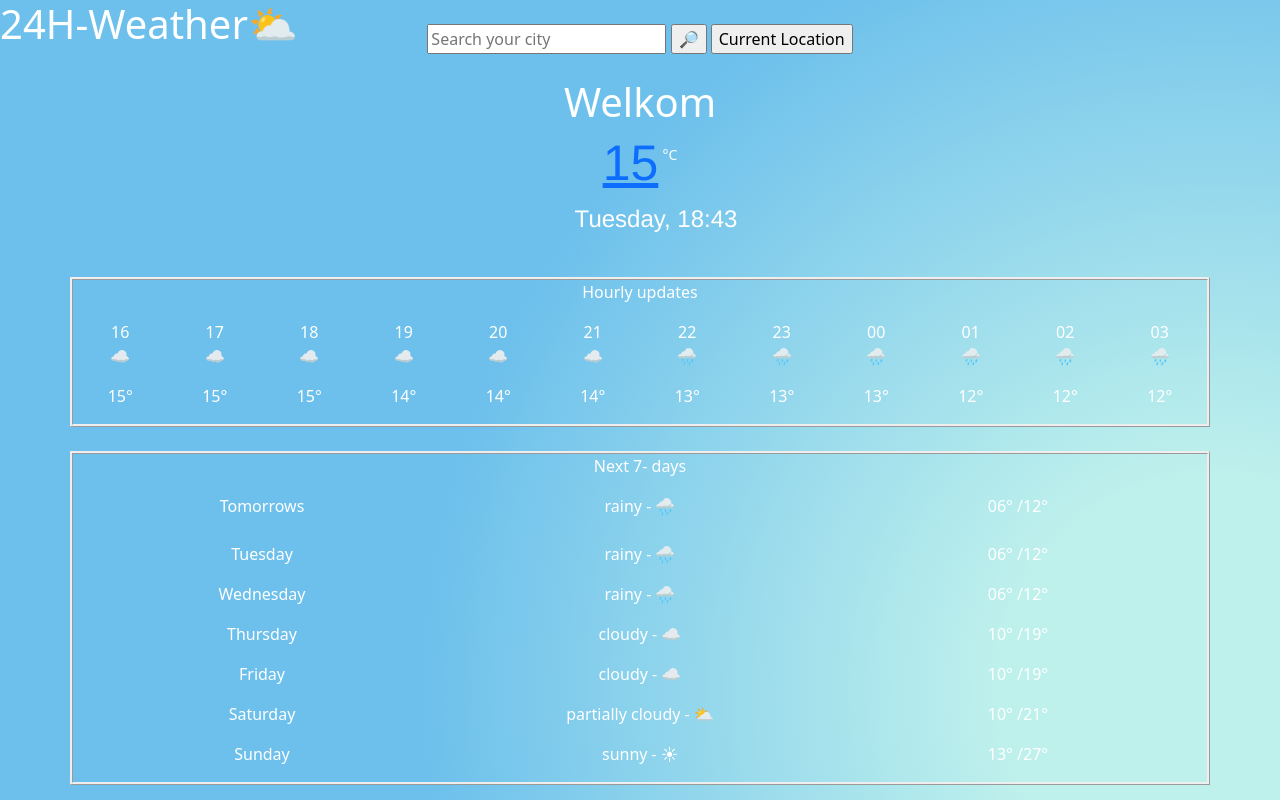
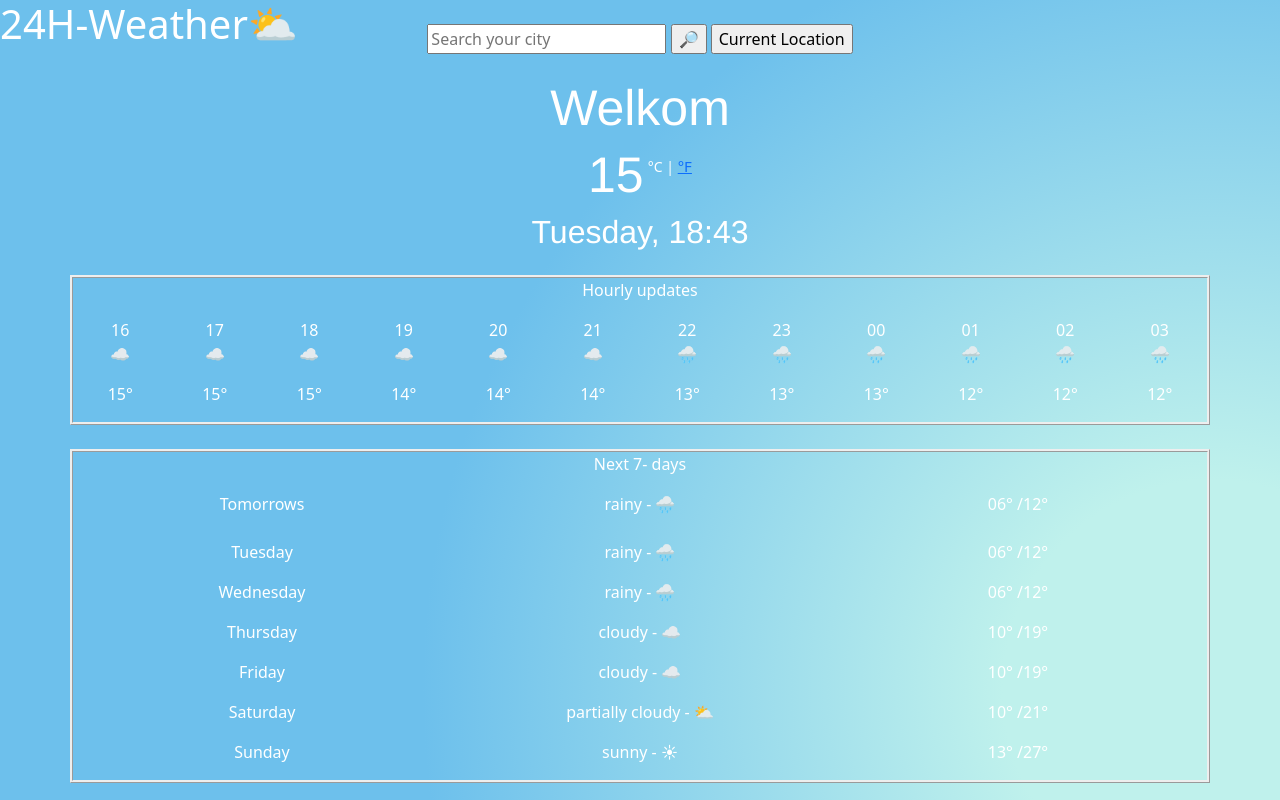
Before and after one commit to nolly-ginger/weatherApp-grit, a website built with Parcel: page index.html in a window 1280 px wide. Shown: the top 800 px of the page. Built offline with nearby package versions, Linux system fonts and the light colour scheme.

Commit message:
Functionality of date changes

```diff
--- a/functions/controls.js
+++ b/functions/controls.js
@@ -25,18 +25,18 @@ todaysDate.innerHTML = presentDate(currentTime);
 
 function temps(event) {
   event.preventDefault();
-  let celcius = document.querySelector("#celcius");
+  let celcius = document.querySelector("#celcuis");
   let fahrenheit = Math.round(15 * (9 / 5) + 32);
   celcius.innerHTML = `${fahrenheit}`;
 }
-let changeTemp = document.querySelector("#celcius");
+let changeTemp = document.querySelector("#tempo");
 changeTemp.addEventListener("click", temps);
 
 function searchPlaceDetails(response) {
   let h2 = document.querySelector("h2");
   h2.innerHTML = response.data.name;
 
-  let temps = document.querySelector("#celcius");
+  let temps = document.querySelector("#tempo");
   temps.innerHTML = Math.round(response.data.main.temp);
 
   let precip = document.querySelector("#precipitation");
--- a/index.html
+++ b/index.html
@@ -25,11 +25,11 @@
       </form>
       <br />
       <h2>Welkom</h2>
-      <a href="#" id="celcius">15</a>
-      <span id="unit">°C</span>
-      <ul>
-        <li id="date-time"></li>
-      </ul>
+      <span id="tempo">15</span>
+      <span class="unit">°C | </span>
+      <a href="#" id="celcius" class="unit">°F</a>
+      <br />
+      <h3 id="date-time"></h3>
       <br />
       <div class="row">
         <p>Hourly updates</p>
--- a/myCSS/styling.css
+++ b/myCSS/styling.css
@@ -18,16 +18,22 @@ h1 {
 }
 
 h2 {
-  font-size: 40px;
+  font-family: "Franklin Gothic Medium", "Arial Narrow", Arial, sans-serif;
+  font-size: 50px;
+  margin-bottom: 0%;
+}
+
+#tempo {
+  font-family: "Franklin Gothic Medium", "Arial Narrow", Arial, sans-serif;
+  font-size: 50px;
   margin-bottom: 0%;
 }
 
 #celcius {
-  font-family: "Franklin Gothic Medium", "Arial Narrow", Arial, sans-serif;
-  font-size: 50px;
+  font-size: 15px;
   margin-bottom: 0%;
 }
-#unit {
+.unit {
   font-size: 50px;
   margin-bottom: 0%;
 }
@@ -58,7 +64,7 @@ img {
   border-style: ridge;
 }
 
-#unit {
+.unit {
   position: relative;
   font-size: 14px;
   top: -20px;
```
